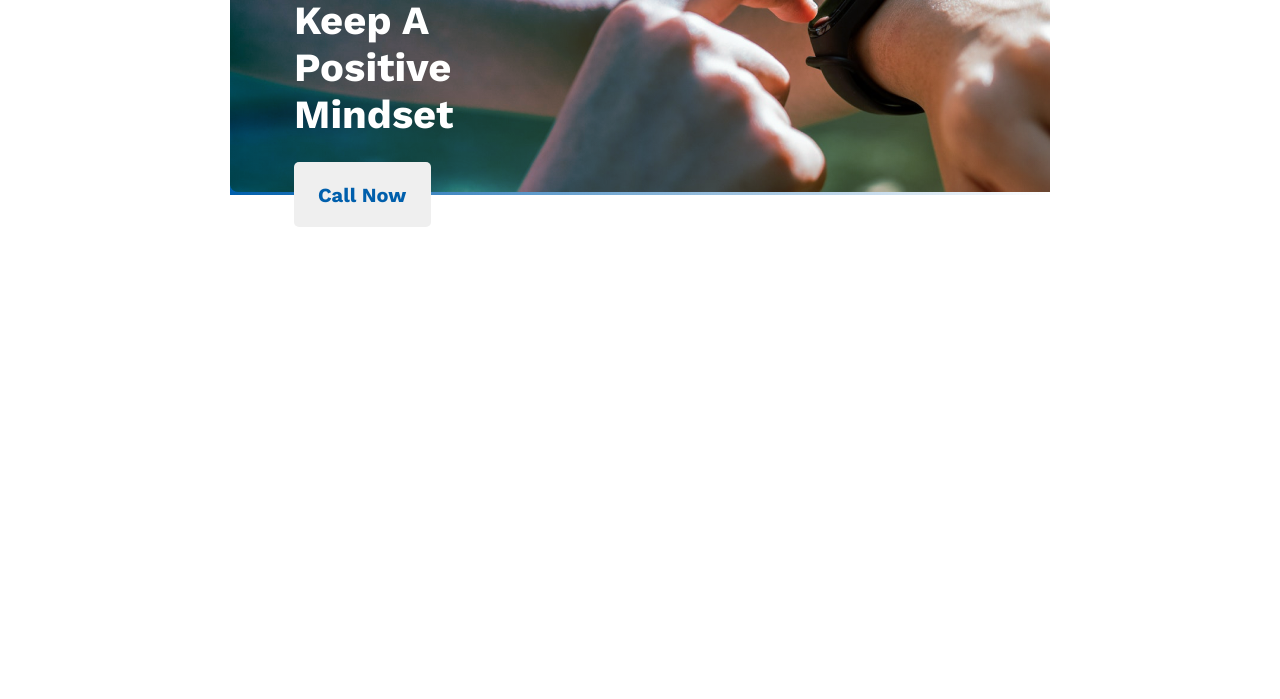
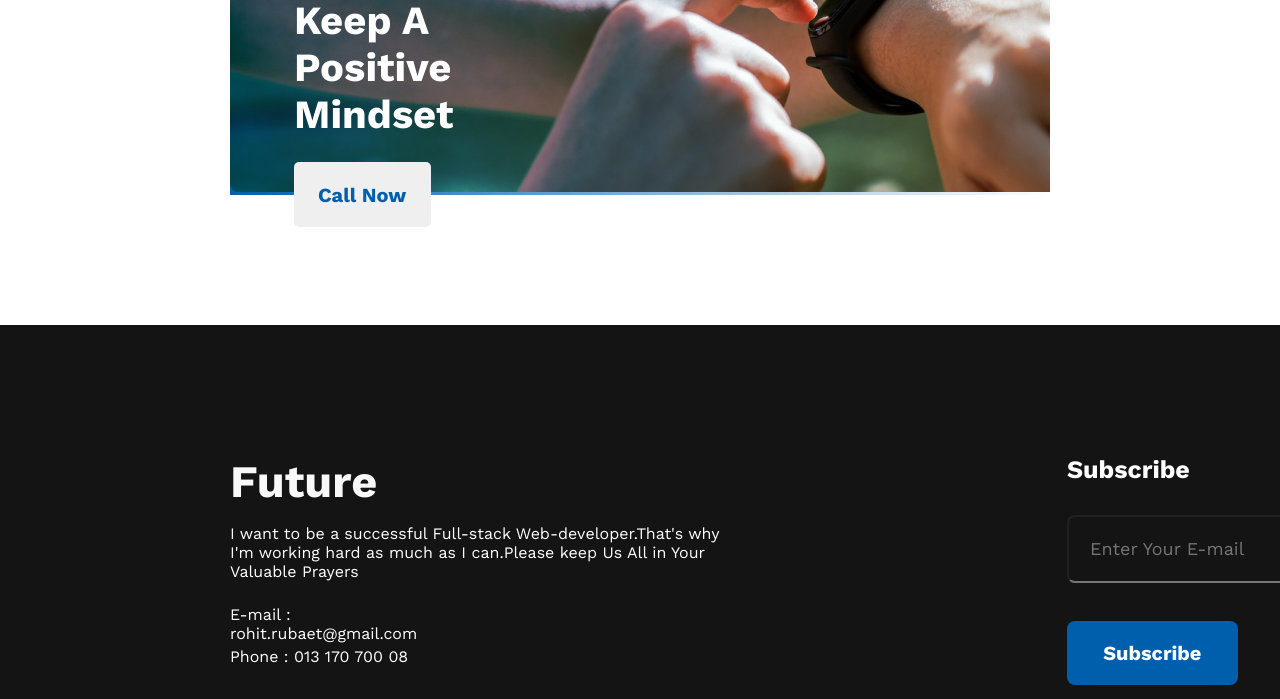
Before and after one commit to RubaetRohit/NewYear-NewMe, a plain HTML site: page index.html in a window 1280 px wide. Shown: the part 2474-3173 px from the top of the page. Before the commit the page ends 2799 px from the top, so only its background shows below. Drawn offline with nearby package versions, Linux system fonts and the light colour scheme.

Commit message:
fifth commit

```diff
--- a/index.html
+++ b/index.html
@@ -54,7 +54,9 @@
             </div>
         </section>
         <section>
-            <div class="heading2"><h2>My Plans</h2></div>
+            <div class="heading2">
+                <h2>My Plans</h2>
+            </div>
             <div class="parent-div2">
                 <div class="web-development">
                     <img src="./images/icons/web.png" alt="It's A Web Development Icon">
@@ -82,7 +84,7 @@
         <section>
             <div class="image">
                 <h4 class="words">Always Keep A Positive
-                Mindset</h4>
+                    Mindset</h4>
                 <button class="button-header">Call Now</button>
             </div>
         </section>
@@ -90,6 +92,34 @@
     </main>
     <footer>
 
+        <div class="parentdiv3">
+            <div class="leftside">
+                <h6 class="footer-title">Future</h6>
+                <p class="footer-leftside-description">I want to be a      successful Full-stack Web-developer.That's why I'm
+                    working hard as much as I can.Please keep Us All in Your Valuable Prayers</p>
+
+                <p class="mail">E-mail : rohit.rubaet@gmail.com </p>
+                <p class="tele">Phone : 013 170 700 08</p>
+                <a href="#">
+                    <img src="./images/icons/fb.png" alt="Facebook">
+                </a>
+                <a href="#">
+                    <img src="./images/icons/twitter.png" alt="Twitter">
+                </a>
+                <a href="#">
+                    <img src="./images/icons/youtube.png" alt="You-Tube">
+                </a>
+            </div>
+            <div class="rightside">
+                <h6 class="rightside-title">Subscribe</h6>
+                <form class="form">
+                    <input type="Email" placeholder="Enter Your E-mail">
+                </form>
+                <button class="submit-button">Subscribe</button>
+
+            </div>
+        </div>
+
     </footer>
 
 </body>
--- a/styles/styles.css
+++ b/styles/styles.css
@@ -159,14 +159,16 @@ li:before {
 }
 
 .image {
-    background-image: linear-gradient(to right , #005FAC 0%, rgba(0, 95, 172, 0) 100%) , url(../images/watch.png);
+    background-image: linear-gradient(to right, #005FAC 0%, rgba(0, 95, 172, 0) 100%), url(../images/watch.png);
     background-blend-mode: overlay;
     background-repeat: no-repeat;
-     /* width: 1140px; */
+    /* width: 1140px; */
     height: 245px;
     margin: 0px 230px 130px 230px;
     padding: 59px 617px 0px 64px;
 }
+
+
 
 .words {
     margin-bottom: 24px;
@@ -174,3 +176,80 @@ li:before {
     font-size: 40px;
     color: #FFFFFF;
 }
+
+.footer-title {
+    font-weight: 700;
+    font-size: 45px;
+    color: #F8F8F8;
+    margin-bottom: 16px;
+}
+
+.parentdiv3 {
+    display: flex;
+    text-align: left;
+    gap: 331px;
+    background: #151414;
+    width: 1600px;
+    height: 577px;
+
+}
+
+
+.footer-leftside-description {
+    font-weight: 400px;
+    font-size: 16px;
+    margin-bottom: 24px;
+    color: #FFFFFF;
+
+}
+
+.mail {
+    width: 184px;
+    height: 26px;
+    margin-bottom: 16px;
+    color: #FFFFFF;
+
+}
+
+.tele {
+    width: 184px;
+    height: 26px;
+    margin-bottom: 32px;
+    color: #FFFFFF;
+}
+
+.leftside {
+    margin: 130px 0px 230px 230px;
+}
+
+.rightside {
+    margin: 130px 229px 243px 0px;
+}
+
+.rightside-title {
+    font-weight: 600px;
+    font-size: 25px;
+    color: #FFFFFF;
+    margin-bottom: 31px;
+}
+
+.form input {
+    font-weight: 400;
+    font-size: 18px;
+    color: #F3F3F3;
+    background-color: transparent;
+    border-radius: 8px;
+    padding: 21px 45px 22px 21px;
+    margin-bottom: 38px;
+}
+
+.submit-button {
+    background-color: #005FAC;
+    border-radius: 8px;
+    border: none;
+    font-weight: 600;
+    font-size: 20px;
+    color: #FFFFFF;
+    padding: 20px 36.2px;
+
+}
```
